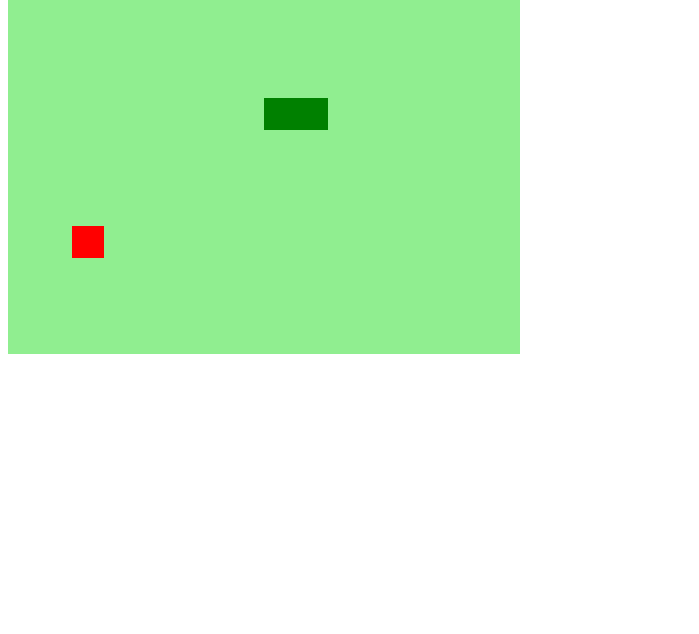
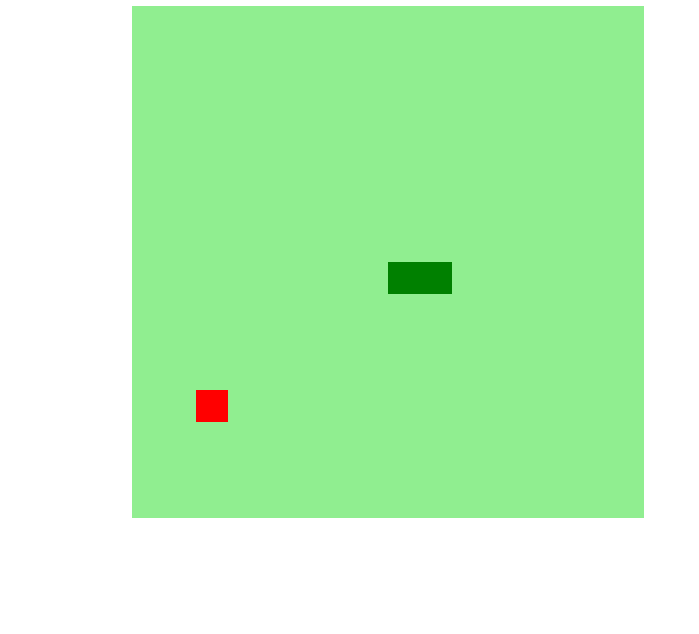
Before and after one commit to miguel018/snake-game, a plain HTML site: page index.html in a window 1280 px wide. Shown: the part 166-800 px from the top of the page, without its empty margins (0-699 px from the left). Drawn offline with Linux system fonts and the light colour scheme.

Commit message:
Styling page

```diff
--- a/css/styles.css
+++ b/css/styles.css
@@ -0,0 +1,9 @@
+body{
+    height: 95vh;
+    width: 95vh;
+    display: flex;
+    justify-content: center;
+    align-items: center;
+    flex-direction: column;
+    color: rgb(36, 129, 36);
+}
--- a/index.html
+++ b/index.html
@@ -8,6 +8,7 @@
     <title>Snake Game</title>
 </head>
 <body>
+    <h1>SNAKE GAME</h1>
     <canvas id="snake" width="512" height="512"></canvas>
 </body>
 <script defer src="/js/script.js"></script>
--- a/js/script.js
+++ b/js/script.js
@@ -1,7 +1,7 @@
-let canvas = document.getElementById("snake");
-let context = canvas.getContext("2d");
+let canvas = document.getElementById("snake");//criar elemento que irá rodar o jogo
+let context = canvas.getContext("2d");//...
 let box = 32;
-let snake = [];
+let snake = [];//criar cobrinha como lista, já que ela vai ser uma série de coordenadas, que quando pintadas, criam os quadradinhos
 snake[0] = {
     x: 8 * box,
     y: 8 * box
@@ -15,7 +15,7 @@ let food = {
 //creat background box
 function createBG() {
     context.fillStyle = "lightgreen";
-    context.fillRect(0, 0, 16 * box, 16 * box);
+    context.fillRect(0, 0, 16 * box, 16 * box);//desenha o retângulo usando x e y e a largura e altura setadas
 }
 
 //creat snake
@@ -67,7 +67,7 @@ function startGame() {
     if (direction == "down") snakeY += box;
 
     if(snakeX != food.x || snakeY != food.y){
-        snake.pop();
+        snake.pop();//pop tira o ultimo elemento da lista
     }
     else{
         food.x = Math.floor(Math.random() * 15 + 1) * box,
@@ -79,7 +79,7 @@ function startGame() {
         y: snakeY
     }
 
-    snake.unshift(newHead);
+    snake.unshift(newHead);//método unshift adiciona como primeiro quadradinho da cobrinha
 }
 
 let game =  setInterval(startGame, 100);
```
